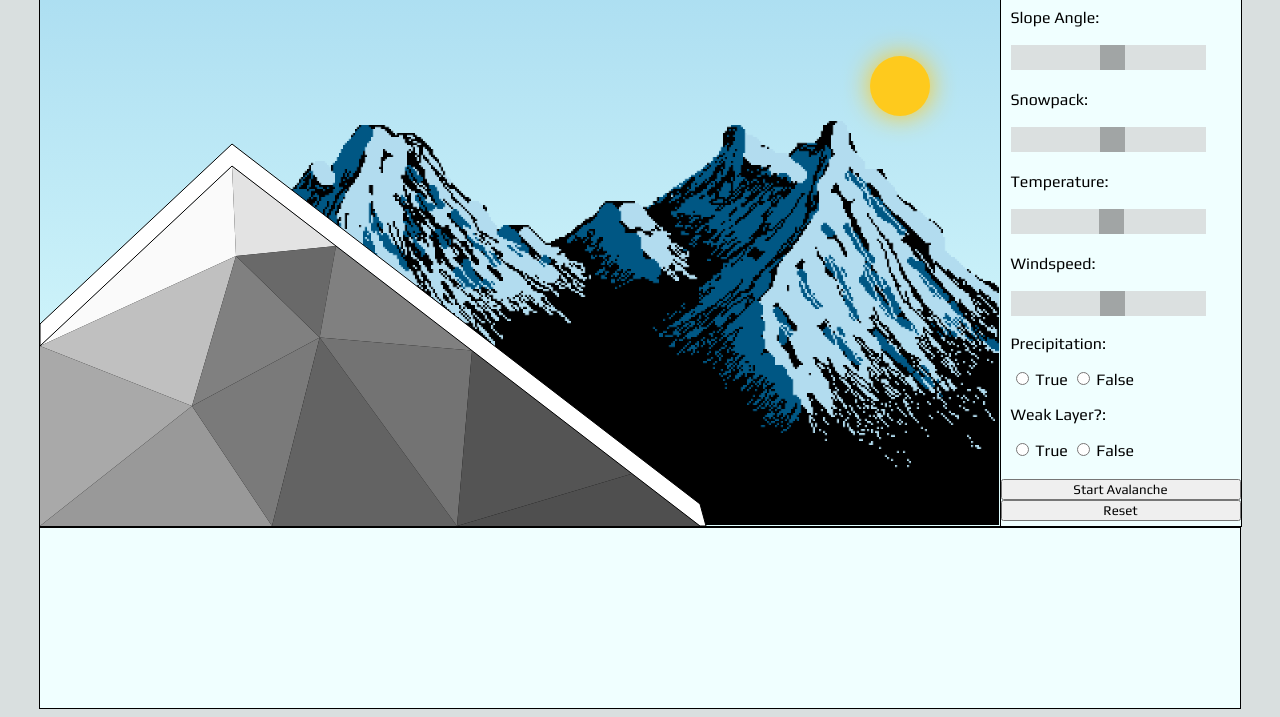
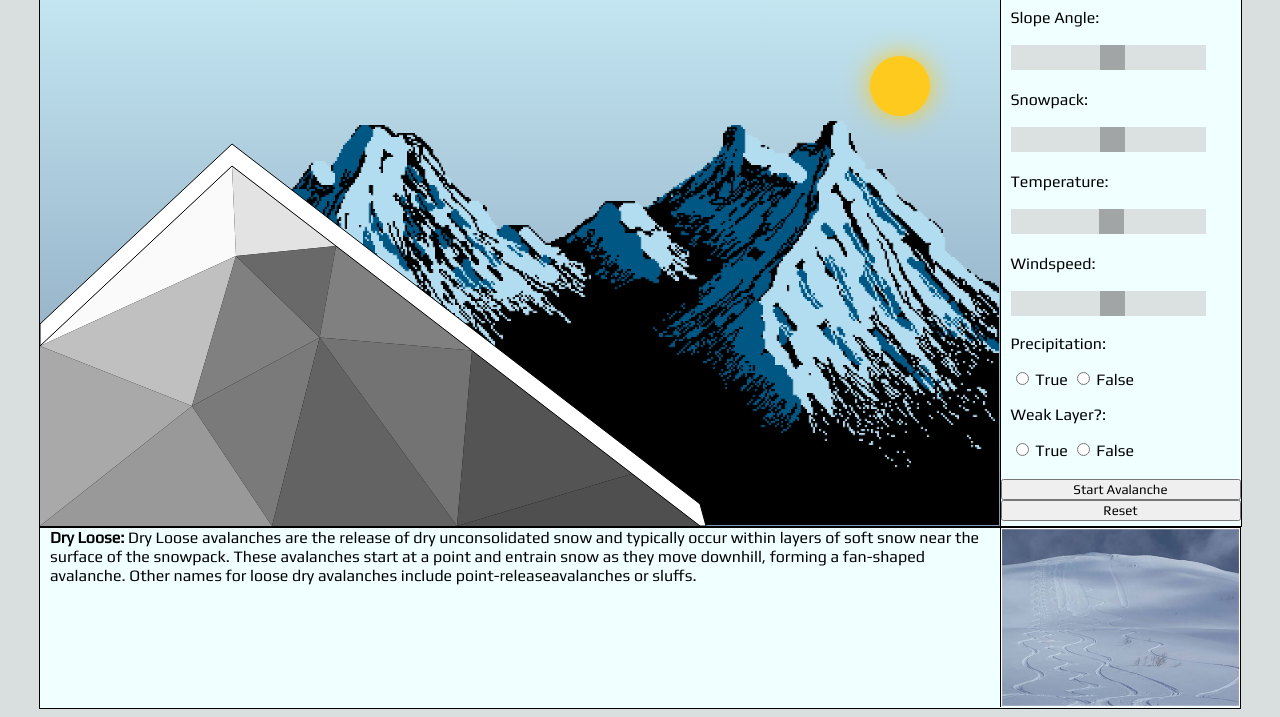
Before and after one commit to ctvidic/AvySim, a website with bundled scripts: page index.html in a window 1280 px wide. Shown: the part 265-982 px from the top of the page. Built offline with nearby package versions, Linux system fonts and the light colour scheme.

Commit message:
lastcommit

```diff
--- a/index.html
+++ b/index.html
@@ -132,6 +132,16 @@
                     <img src='./assets/storm.webp'></img>
                 </div>
 
+                <div id="dryloose">
+                    <div id="dryloosetext">
+                        <b>Dry Loose: </b>
+                        Dry Loose avalanches are the release of dry unconsolidated snow and typically occur within layers of soft snow near the
+                        surface of the snowpack. These avalanches start at a point and entrain snow as they move downhill, forming a fan-shaped
+                        avalanche. Other names for loose dry avalanches include point-releaseavalanches or sluffs.
+                    </div>
+                    <img src='./assets/loose.jpg'></img>
+                </div>
+
 
             </div>
 
@@ -158,13 +168,16 @@
             <br>
             <b>Windspeed: </b>Windspeed can cause wind loading, which is essentially piling up of snow on one side of the mountain. High winds can also lead to cornice formation (overhanging mass of hardened snow on the ridge of mountain)
             <br>
-            <b>Precipitation: </b>High precipiation can lead to both wet slides on storm slabs (depending on the temperature)
+            <b>Precipitation: </b>High precipitation can lead to both wet slides on storm slabs (depending on the temperature)
             <br>
             <b>Weak Layer: </b>A weak layer is a layer of snow that is poorly bonded to the layer on top of it. This makes it easy to for the top layer of snow to slide off. Common weak layer types include faceted snow, surface hoar, and depth hoar.
             <br>
             <br>
 
             Avalanche information presented is based off specifications and generalizations from the Colorado Avalanche Information Center. If you would like more information on these types, feel free to check out the <a href="https://www.avalanche.state.co.us/forecasts/help/avalanche-problems/">CAIC website.</a>
+            <br>
+            <br>
+            Background art courtesy of <a href="https://opengameart.org/users/funwithpixels">FunwithPixels</a>
         </div>
 
     </div>
--- a/src/displayPrecipitation.js
+++ b/src/displayPrecipitation.js
@@ -7,6 +7,8 @@ class DisplayPrecipitation{
             this.ctx = this.canvas.getContext('2d');
             this.particlesArray=[];
             this.createSnowflakes();
+            this.start = 0;
+            // this.end =
         }
         drawPrec(windValue,tempValue) {
             let precValue = document.getElementById("prec-true").checked;
@@ -25,6 +27,8 @@ class DisplayPrecipitation{
                     this.ctx.shadowBlur = Math.random()*(tempValue/20) + tempValue;
                     this.ctx.fillStyle = '#feca1d';
                     this.ctx.fill();
+
+
                 }
                 for(let i = 0; i<(this.particlesArray.length);i++){
                     if (precValue && tempValue <= 35){
--- a/src/index.js
+++ b/src/index.js
@@ -308,77 +308,7 @@ document.addEventListener("DOMContentLoaded", () =>{
         }
     }
 
-    // class DisplayWind{
-    //     constructor(snowVal){
-    //         this.canvas = document.getElementById("display-canvas")
-    //         this.ctx = this.canvas.getContext('2d');
-    //         this.snowVal = snowVal;
-    //         this.windArray = [];
-    //         this.x=0;
-    //         this.y=0
-    //         this.rotation = 0;
-    //         this.gravity=0;
-    //         this.changeValue = 0;
-    //         this.sizeChange = 1;
-    //     }
 
-    //     drawWind(snowvalue,tempValue){
-    //         this.snowVal = snowvalue
-    //         let windSlider = document.getElementById("windspeed");
-    //         this.windValue = Number.parseInt(windSlider.value);
-
-    //         //old four lines
-
-
-    //         // if (this.windValue > 0){
-    //         //     let y = Math.random() * 4-7
-    //         //     this.ctx.moveTo(0, 50);
-    //         //     this.ctx.lineTo(150 + this.windValue / 2, 50 + y * this.windValue / 20);
-    //         //     this.ctx.moveTo(0, 100);
-    //         //     this.ctx.lineTo(100 + this.windValue / 2, 100+y*this.windValue/20);
-    //         //     this.ctx.moveTo(0, 150);
-    //         //     this.ctx.lineTo(50+this.windValue/1.5, 150+y*this.windValue/20);
-    //         //     this.ctx.moveTo(0, 200);
-    //         //     this.ctx.lineTo(this.windValue, 200+y*this.windValue/20);
-    //         //     this.ctx.stroke();
-    //         // }
-
-    //         for (let i=0;i<this.windArray.length;i++){
-    //             let val  = this.windArray[i]
-    //             // this.ctx.moveTo(val.x1,val.y1);
-    //             this.ctx.beginPath()
-    //             this.ctx.arc (
-    //                 val.x1,
-    //                 val.y1,
-    //                 val.r,
-    //                 val.start,
-    //                 val.angle,
-    //                 false
-    //                 )
-    //             this.ctx.stroke();
-    //             val.x1 += 5 * Math.random()*this.windValue/40;
-    //             val.y1 -= 3 * Math.random() - val.gravity;
-    //             val.r -= .01
-    //             val.start += .1 * Math.PI
-    //             val.angle += .1 * Math.PI
-    //             val.gravity += .02
-    //         }
-    //         if (this.windValue > 25 && this.windArray.length < 100 && tempValue < 35){
-    //                 this.windArray.push({
-    //                     x1: this.canvas.width / 5 + Math.random()*10 -15,
-    //                     y1: this.canvas.height / 3 - this.snowVal + Math.random()*10,
-    //                     r: 5,
-    //                     start: .5 * Math.PI,
-    //                     angle: 1 * Math.PI,
-    //                     gravity: 0
-    //                 })
-    //             }
-    //         else {
-    //             this.windArray.shift()
-    //         }
-
-    //     }
-// }
 
     class TextBox{
         constructor(){
@@ -401,13 +331,14 @@ document.addEventListener("DOMContentLoaded", () =>{
             let weakLayer = weakValue.checked;
             let precValue = document.getElementById("prec-true").checked;
 
-            if (slopeValue < 30 || slopeValue > 75){
+            if (slopeValue < 30 || slopeValue >= 75){
                 outofrange.style.display = "flex";
                 lowsnow.style.display = "none";
                 wet.style.display = "none";
                 persistent.style.display = "none";
                 precipitation.style.display = "none";
                 windloaded.style.display = "none";
+                dryloose.style.display = "none";
             }else{
                 outofrange.style.display = "none";
                 if (snowValue < 10) {
@@ -417,6 +348,7 @@ document.addEventListener("DOMContentLoaded", () =>{
                     persistent.style.display = "none";
                     precipitation.style.display = "none";
                     windloaded.style.display = "none";
+                    dryloose.style.display = "none";
                 }else{
                     lowsnow.style.display = "none";
                     if (weakLayer && tempValue < 40){
@@ -424,13 +356,15 @@ document.addEventListener("DOMContentLoaded", () =>{
                         precipitation.style.display = "none";
                         windloaded.style.display = "none";
                         wet.style.display = "none";
+                        dryloose.style.display = "none";
                     }else{
                         persistent.style.display = "none";
-                        if (tempValue > 40){
+                        if (tempValue > 35){
                             wet.style.display = "flex";
                             persistent.style.display = "none";
                             precipitation.style.display = "none";
                             windloaded.style.display = "none";
+                            dryloose.style.display = "none";
                         }else{
                             wet.style.display = "none";
                         }
@@ -440,16 +374,22 @@ document.addEventListener("DOMContentLoaded", () =>{
                         precipitation.style.display = "flex";
                         windloaded.style.display = "none";
                         wet.style.display = "none";
+                        dryloose.style.display = "none";
                     }else{
                         precipitation.style.display = "none";
                     }
-                    if (windValue > 30 && tempValue < 40) {
+                    if (windValue > 30 && tempValue < 35) {
                         persistent.style.display = "none";
                         precipitation.style.display = "none";
                         windloaded.style.display = "flex";
                         wet.style.display = "none";
+                        dryloose.style.display = "none";
                     } else {
                         windloaded.style.display = "none";
+                    }
+
+                    if (windValue < 30 && tempValue < 40 && !precValue && !weakLayer){
+                        dryloose.style.display = "flex";
                     }
 
                 }
--- a/src/index.scss
+++ b/src/index.scss
@@ -24,7 +24,7 @@ h1{
 #main-board{
     display: flex;
     justify-content: flex-start;
-    background-image:linear-gradient(rgb(172, 222, 241),LightCyan);
+    background-image:linear-gradient(rgb(197, 232, 243),rgb(126, 151, 179));
 }
 
 #weatherbackdrop{
@@ -32,7 +32,7 @@ h1{
     visibility: hidden;
     z-index: 0;
     display: flex;
-    background-image:linear-gradient(rgb(62, 64, 65),LightCyan);
+    background-image:linear-gradient(rgb(54, 66, 65),LightCyan);
 }
 
 #snow-canvas{
@@ -156,6 +156,16 @@ h1{
 }
 
 #windloadedtext{
+    vertical-align: middle;
+}
+
+#dryloose{
+    display: none;
+    font-family: 'Play', sans-serif;
+    margin-left:10px;
+}
+
+#dryloosetext{
     vertical-align: middle;
 }
 
```
Also changed, not shown: assets/loose.jpg (added), dist/main.css, dist/main.js.
